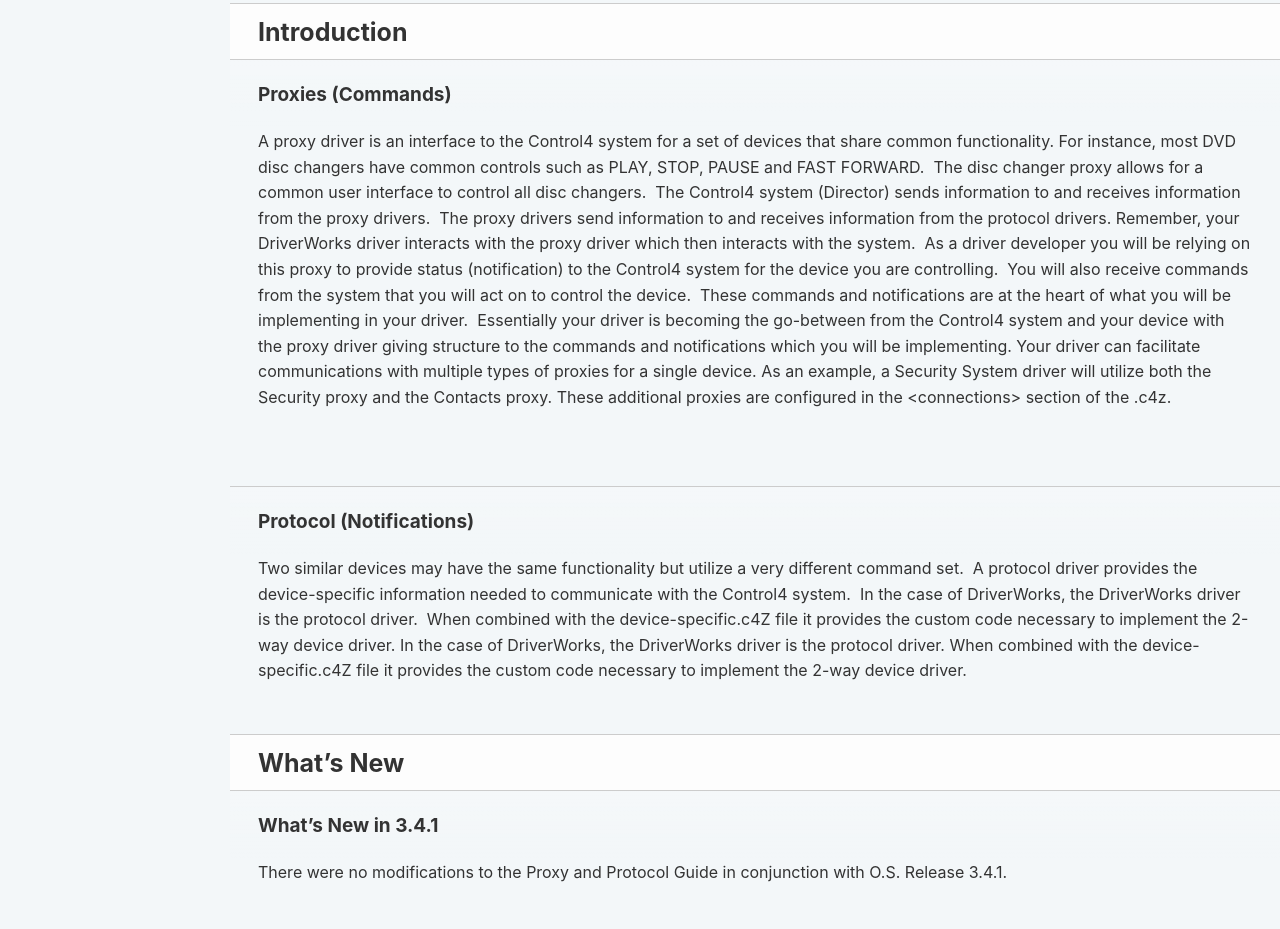
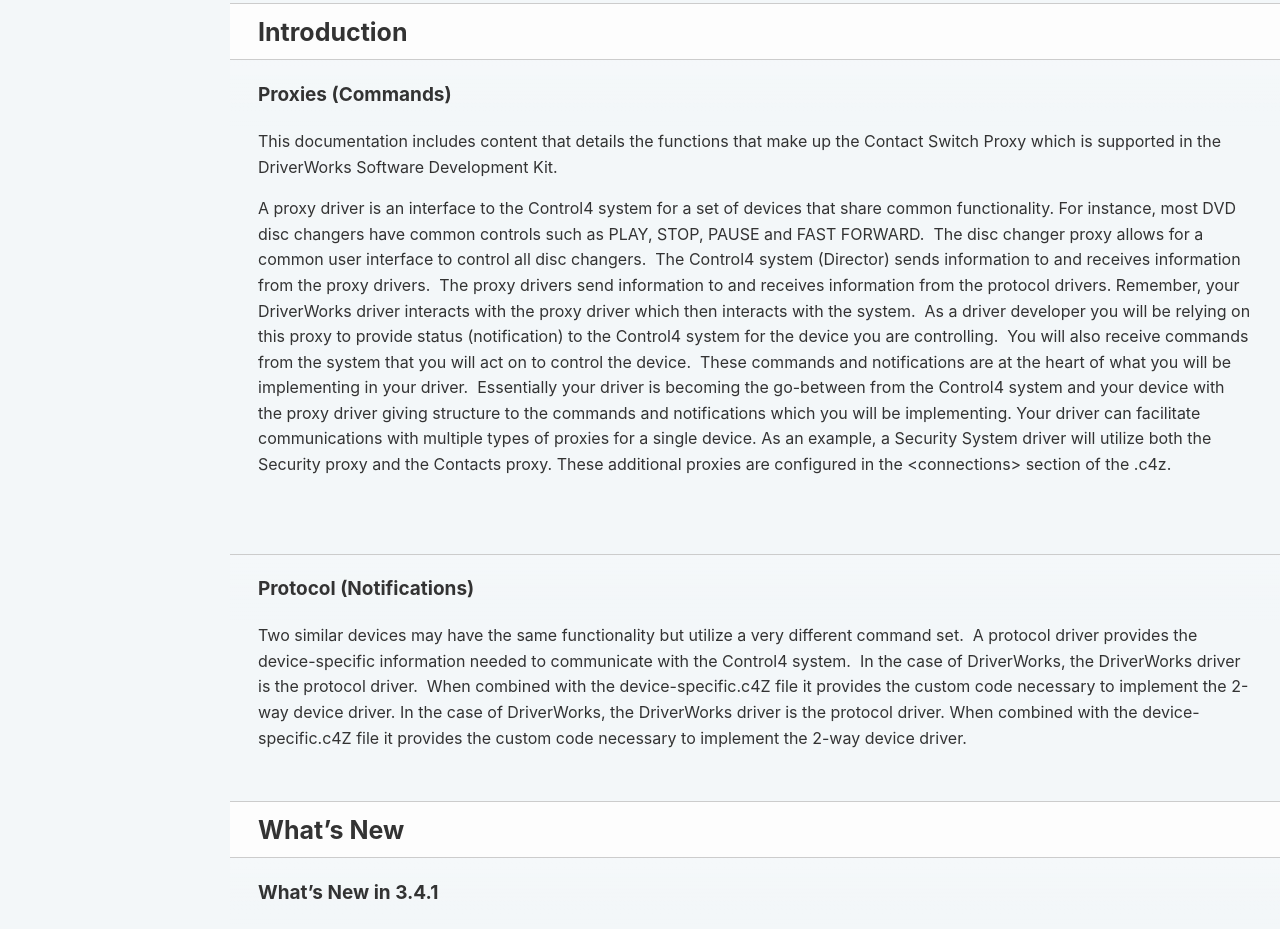
Before and after one commit to snap-one/docs-driverworks-proxyprotocol-contact, a plain HTML site: page index.html in a window 1280 px wide. Shown: the part 1413-2342 px from the top of the page. Drawn offline with Linux system fonts and the light colour scheme.

Commit message:
Deploying to gh-pages from @ snap-one/docs-driverworks-proxyprotocol-contact@ee094bf4bf934bf223f8e3daf005b72a0e333804 🚀

```diff
--- a/index.html
+++ b/index.html
@@ -435,6 +435,8 @@ Salt Lake City, UT 84020 USA</p>
 <h1 id='introduction'>Introduction</h1>
 
 <h2 id='introduction-proxies-commands'>Proxies (Commands)</h2>
+
+<p>This documentation includes content that details the functions that make up the Contact Switch Proxy which is supported in the DriverWorks Software Development Kit.</p>
 
 <p>A proxy driver is an interface to the Control4 system for a set of devices that share common functionality. For instance, most DVD disc changers have common controls such as PLAY, STOP, PAUSE and FAST FORWARD.  The disc changer proxy allows for a common user interface to control all disc changers.  The Control4 system (Director) sends information to and receives information from the proxy drivers.  The proxy drivers send information to and receives information from the protocol drivers.
 Remember, your DriverWorks driver interacts with the proxy driver which then interacts with the system.  As a driver developer you will be relying on this proxy to provide status (notification) to the Control4 system for the device you are controlling.  You will also receive commands from the system that you will act on to control the device.  These commands and notifications are at the heart of what you will be implementing in your driver.  Essentially your driver is becoming the go-between from the Control4 system and your device with the proxy driver giving structure to the commands and notifications which you will be implementing.
```
